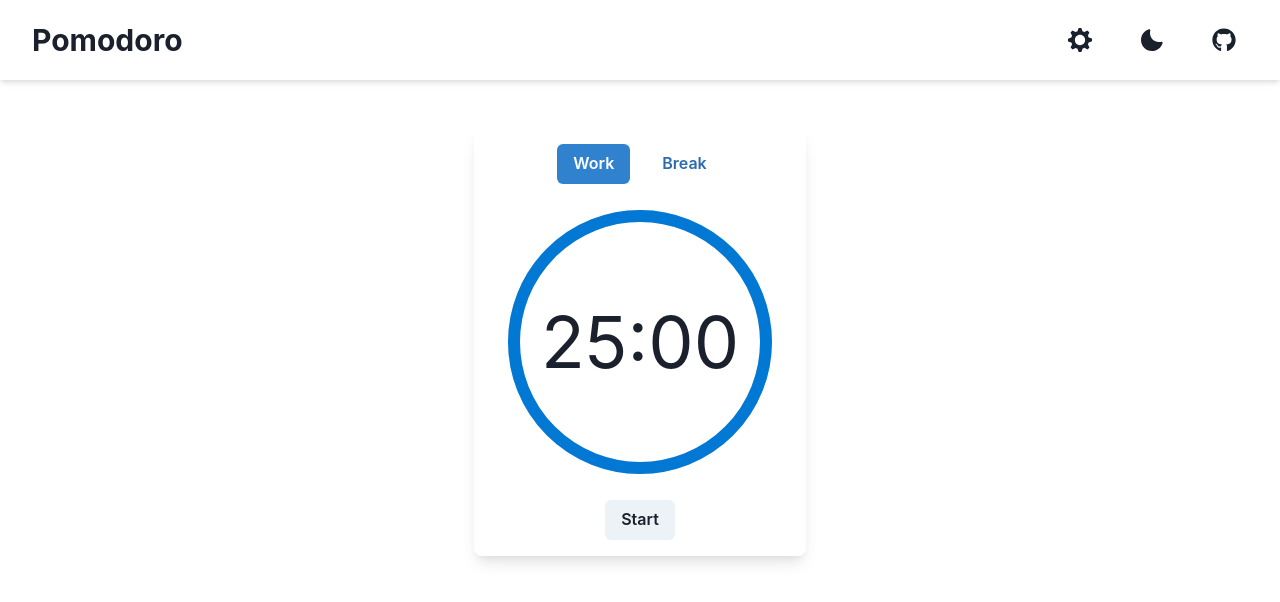
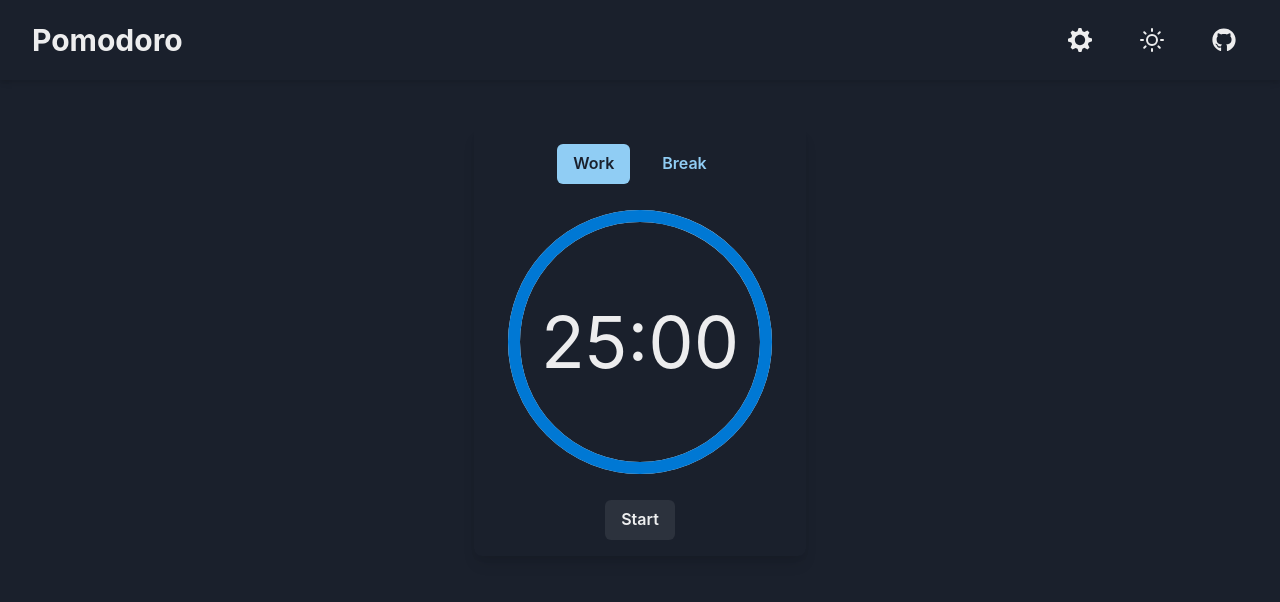
Before and after one commit to aabishkaryal/pomodoro, a Next.js app: page / in a window 1280 px wide. Shown: the top 602 px of the page. Built offline with nearby package versions, Linux system fonts and the light colour scheme.

Commit message:
style: dark by default

```diff
--- a/src/app/theme.ts
+++ b/src/app/theme.ts
@@ -1,7 +1,7 @@
 import { extendTheme, ThemeConfig } from "@chakra-ui/react";
 
 const config: ThemeConfig = {
-	initialColorMode: "light",
+	initialColorMode: "dark",
 	useSystemColorMode: false,
 };
 
```
